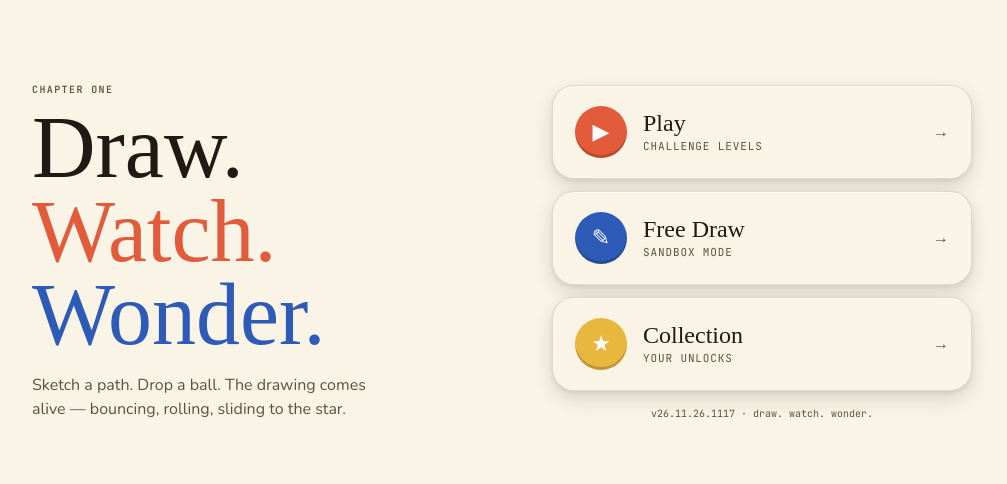
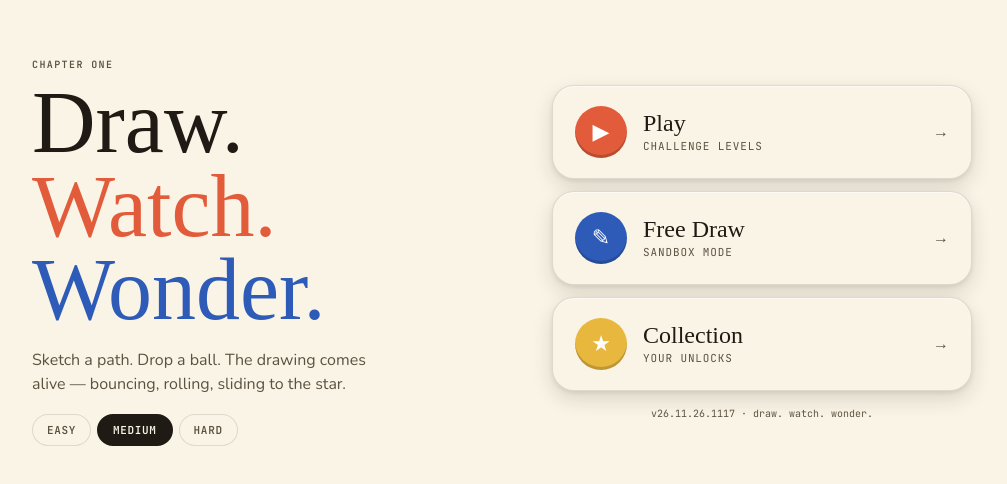
Before and after one commit to ezar/drawvity, a React (Vite) app: page / in a window 1280 px wide. Shown: the part 148-632 px from the top of the page, without its empty margins (138-1145 px from the left). Built offline with nearby package versions, Linux system fonts and the light colour scheme; a web font is replaced by a local one.

Commit message:
feat: difficulty system (easy/medium/hard) + trajectory preview on Easy, strokes per difficulty

```diff
--- a/src/components/GameCanvas.tsx
+++ b/src/components/GameCanvas.tsx
@@ -1,7 +1,7 @@
 import { useRef, useEffect, useCallback } from 'react'
 import type { Level, WorldDef, BallDef, Point } from '../types'
-import { setupCanvas, drawWorldBg, drawObstacles, drawStrokes, drawGoalStar, drawBallAndTrail, drawBallSpawn, createWinParticles } from '../engine/renderer'
-import { createPhysicsWorld, stepEngine, destroyPhysicsWorld } from '../engine/physics'
+import { setupCanvas, drawWorldBg, drawObstacles, drawStrokes, drawGoalStar, drawBallAndTrail, drawBallSpawn, drawTrajectory, createWinParticles } from '../engine/renderer'
+import { createPhysicsWorld, stepEngine, destroyPhysicsWorld, simulateTrajectory } from '../engine/physics'
 import { playDraw, playLaunch, playBounce } from '../engine/audio'
 import Matter from 'matter-js'
 import type { TrailPoint } from '../engine/renderer'
@@ -17,6 +17,7 @@ interface Props {
   ball: BallDef
   strokeColor: string
   launching: boolean
+  showTrajectory: boolean
   onWin: (strokesUsed: number) => void
   onLoss: () => void
   strokes: Point[][]
@@ -25,23 +26,28 @@ interface Props {
 
 export function GameCanvas({
   width, height, level, world, ball,
-  strokeColor, launching, onWin, onLoss,
-  strokes, setStrokes,
+  strokeColor, launching, showTrajectory,
+  onWin, onLoss, strokes, setStrokes,
 }: Props) {
   const staticRef = useRef<HTMLCanvasElement>(null)
   const dynamicRef = useRef<HTMLCanvasElement>(null)
   const drawingRef = useRef<Point[] | null>(null)
   const rafRef = useRef(0)
 
-  // ── render static layer (BG + obstacles + strokes + spawn indicator)
+  // ── render static layer (BG + obstacles + strokes + trajectory + spawn indicator)
   const renderStatic = useCallback(() => {
     const c = staticRef.current; if (!c) return
     const ctx = c.getContext('2d')!
     drawWorldBg(ctx, width, height, world)
     drawObstacles(ctx, level.obstacles, width, height, world.accent)
     drawStrokes(ctx, strokes, strokeColor)
+    // trajectory preview (easy mode only, when strokes exist, before launch)
+    if (showTrajectory && strokes.length > 0 && !launching) {
+      const traj = simulateTrajectory(level, strokes, ball, world, width, height, 280)
+      drawTrajectory(ctx, traj, ball.color)
+    }
     drawBallSpawn(ctx, level.ballSpawn, width, height, ball.color, launching)
-  }, [width, height, world, level, strokes, strokeColor, ball.color, launching])
+  }, [width, height, world, level, strokes, strokeColor, ball, launching, showTrajectory])
 
   // ── setup canvases ONLY on size change (avoids compounding ctx.scale)
   useEffect(() => {
--- a/src/engine/physics.ts
+++ b/src/engine/physics.ts
@@ -116,3 +116,28 @@ export function destroyPhysicsWorld(engine: Matter.Engine): void {
   Matter.World.clear(engine.world, false)
   Matter.Engine.clear(engine)
 }
+
+/**
+ * Headless physics simulation for trajectory preview (Easy mode).
+ * Runs synchronously — fast enough (<5ms for 300 steps).
+ * Returns sampled ball positions (every 3rd frame).
+ */
+export function simulateTrajectory(
+  level: Level,
+  strokes: Point[][],
+  ball: BallDef,
+  worldDef: WorldDef,
+  canvasW: number,
+  canvasH: number,
+  steps = 300
+): Point[] {
+  const { engine, ballBody } = createPhysicsWorld(level, strokes, ball, worldDef, canvasW, canvasH)
+  const path: Point[] = []
+  for (let i = 0; i < steps; i++) {
+    Matter.Engine.update(engine, 1000 / 60)
+    if (i % 3 === 0) path.push({ x: ballBody.position.x, y: ballBody.position.y })
+    if (ballBody.position.y > canvasH + 60) break
+  }
+  destroyPhysicsWorld(engine)
+  return path
+}
--- a/src/engine/renderer.ts
+++ b/src/engine/renderer.ts
@@ -222,6 +222,23 @@ export function drawBallAndTrail(
 
 // ─── HiDPI canvas setup ──────────────────────────────────────────────────────
 
+// ─── Trajectory preview (Easy mode) ──────────────────────────────────────────
+
+export function drawTrajectory(ctx: CanvasRenderingContext2D, path: Point[], ballColor: string): void {
+  if (path.length < 2) return
+  ctx.save()
+  for (let i = 0; i < path.length; i++) {
+    const t = 1 - i / path.length          // 1 at start → 0 at end
+    const r = 2.5 * t + 0.8
+    ctx.globalAlpha = t * 0.55
+    ctx.fillStyle = ballColor
+    ctx.beginPath()
+    ctx.arc(path[i].x, path[i].y, r, 0, Math.PI * 2)
+    ctx.fill()
+  }
+  ctx.restore()
+}
+
 // ─── Ball spawn indicator ────────────────────────────────────────────────────
 
 export function drawBallSpawn(
--- a/src/screens/LevelScreen.tsx
+++ b/src/screens/LevelScreen.tsx
@@ -10,6 +10,7 @@ import { BALL_MAP } from '../data/balls'
 import { getLevel } from '../data/levels'
 import { palette } from '../theme/toy'
 import { STROKE_COLORS } from '../data/colors'
+import { DIFFICULTY_STROKES } from '../types'
 import type { Point } from '../types'
 
 interface Props {
@@ -19,13 +20,16 @@ interface Props {
 }
 
 export function LevelScreen({ onBack, onNextLevel, freeDraw = false }: Props) {
-  const { currentWorld, currentLevel, selectedBall, selectBall, selectedColorId, recordResult } = useGameStore()
+  const { currentWorld, currentLevel, selectedBall, selectBall, selectedColorId, difficulty, recordResult } = useGameStore()
   const strokeColor = STROKE_COLORS.find(c => c.id === selectedColorId)?.hex ?? palette.ink
+  const strokesMax = freeDraw ? Infinity : DIFFICULTY_STROKES[difficulty]
+  const showTrajectory = difficulty === 'easy' && !freeDraw
   const world = WORLD_MAP[currentWorld]
   const ball = BALL_MAP[selectedBall]
-  const level = freeDraw
+  const baseLevel = freeDraw
     ? { id: 'free', name: 'Free Draw', worldId: currentWorld, ballSpawn: { x: 0.1, y: 0.1 }, goal: { x: -1, y: -1 }, strokesMax: Infinity, obstacles: [] }
     : getLevel(currentWorld, currentLevel)
+  const level = { ...baseLevel, strokesMax }
 
   const [strokes, setStrokes] = useState<Point[][]>([])
   const [launching, setLaunching] = useState(false)
@@ -103,6 +107,7 @@ export function LevelScreen({ onBack, onNextLevel, freeDraw = false }: Props) {
           ball={ball}
           strokeColor={strokeColor}
           launching={launching}
+          showTrajectory={showTrajectory}
           onWin={handleWin}
           onLoss={handleLoss}
           strokes={strokes}
--- a/src/screens/MenuScreen.tsx
+++ b/src/screens/MenuScreen.tsx
@@ -3,7 +3,8 @@ import { toy, palette } from '../theme/toy'
 import { useIsPortrait } from '../hooks/useIsPortrait'
 import { playTap } from '../engine/audio'
 import { hapticTap } from '../hooks/useHaptic'
-import type { ScreenId } from '../types'
+import { useGameStore } from '../store/gameStore'
+import type { Difficulty, ScreenId } from '../types'
 
 interface Props { onNav: (s: ScreenId) => void }
 
@@ -13,8 +14,15 @@ const CARDS = [
   { id: 'collection' as ScreenId, label: 'Collection', desc: 'Your unlocks',     icon: '★', tone: palette.secondary },
 ]
 
+const DIFFICULTIES: { id: Difficulty; label: string; desc: string }[] = [
+  { id: 'easy',   label: 'Easy',   desc: '4 strokes · preview' },
+  { id: 'medium', label: 'Medium', desc: '3 strokes'           },
+  { id: 'hard',   label: 'Hard',   desc: '2 strokes'           },
+]
+
 export function MenuScreen({ onNav }: Props) {
   const portrait = useIsPortrait()
+  const { difficulty, setDifficulty } = useGameStore()
 
   return (
     <div style={{
@@ -55,6 +63,37 @@ export function MenuScreen({ onNav }: Props) {
           <p style={{ fontFamily: 'Nunito', fontSize: 16, color: palette.inkSoft, maxWidth: 340, marginTop: 6, lineHeight: 1.5 }}>
             Sketch a path. Drop a ball. The drawing comes alive — bouncing, rolling, sliding to the star.
           </p>
+        )}
+
+        {/* difficulty selector */}
+        <div style={{ display: 'flex', gap: 6, marginTop: portrait ? 4 : 8 }}>
+          {DIFFICULTIES.map(d => {
+            const active = d.id === difficulty
+            return (
+              <motion.button
+                key={d.id}
+                whileTap={{ scale: 0.92 }}
+                onClick={() => { hapticTap(); playTap(); setDifficulty(d.id) }}
+                style={{
+                  padding: '7px 14px', borderRadius: 999,
+                  border: active ? `2px solid ${palette.ink}` : toy.border,
+                  background: active ? palette.ink : palette.paper,
+                  color: active ? palette.paper : palette.inkSoft,
+                  fontFamily: 'JetBrains Mono', fontSize: 11, fontWeight: 700,
+                  letterSpacing: '.06em', textTransform: 'uppercase',
+                  cursor: 'pointer', transition: 'all .15s ease',
+                }}
+              >
+                {d.label}
+                {active && d.id === 'easy' && <span style={{ marginLeft: 4, opacity: .7 }}>✎</span>}
+              </motion.button>
+            )
+          })}
+        </div>
+        {difficulty === 'easy' && (
+          <div style={{ fontFamily: 'JetBrains Mono', fontSize: 10, color: palette.inkSoft, opacity: .8, marginTop: 2 }}>
+            trajectory preview enabled
+          </div>
         )}
       </div>
 
--- a/src/store/gameStore.ts
+++ b/src/store/gameStore.ts
@@ -1,6 +1,6 @@
 import { create } from 'zustand'
 import { persist } from 'zustand/middleware'
-import type { WorldId, BallId, ScreenId, Progress } from '../types'
+import type { WorldId, BallId, ScreenId, Progress, Difficulty } from '../types'
 
 const WORLD_ORDER: WorldId[] = ['lab', 'factory', 'castle', 'space']
 const UNLOCK_THRESHOLD = 15
@@ -15,6 +15,7 @@ const initialData = {
   currentLevel: 0,
   selectedBall: 'classic' as BallId,
   selectedColorId: 'ink' as string,
+  difficulty: 'medium' as Difficulty,
   progress: {
     lab:     emptyProgress(),
     factory: emptyProgress(),
@@ -31,6 +32,7 @@ interface GameState {
   currentLevel: number
   selectedBall: BallId
   selectedColorId: string
+  difficulty: Difficulty
   progress: Record<WorldId, Progress>
   unlockedBalls: BallId[]
   unlockedColors: string[]
@@ -43,6 +45,7 @@ interface GameState {
   setLevel: (n: number) => void
   selectBall: (b: BallId) => void
   selectColor: (id: string) => void
+  setDifficulty: (d: Difficulty) => void
   recordResult: (world: WorldId, level: number, stars: number) => void
   getInitialState: () => typeof initialData
 }
@@ -69,6 +72,7 @@ export const useGameStore = create<GameState>()(
       setLevel: (currentLevel) => set({ currentLevel }),
       selectBall: (selectedBall) => set({ selectedBall }),
       selectColor: (selectedColorId) => set({ selectedColorId }),
+      setDifficulty: (difficulty) => set({ difficulty }),
 
       recordResult: (world, level, stars) => {
         const prev = get().progress[world].stars[level] ?? 0
@@ -98,6 +102,7 @@ export const useGameStore = create<GameState>()(
         unlockedColors:  s.unlockedColors,
         selectedBall:    s.selectedBall,
         selectedColorId: s.selectedColorId,
+        difficulty:      s.difficulty,
       }),
     }
   )
--- a/src/types.ts
+++ b/src/types.ts
@@ -1,6 +1,13 @@
 export type WorldId = 'lab' | 'factory' | 'castle' | 'space'
 export type BallId = 'classic' | 'heavy' | 'bouncy' | 'feather' | 'magnet' | 'comet'
 export type ScreenId = 'menu' | 'map' | 'level' | 'free' | 'collection'
+export type Difficulty = 'easy' | 'medium' | 'hard'
+
+export const DIFFICULTY_STROKES: Record<Difficulty, number> = {
+  easy:   4,
+  medium: 3,
+  hard:   2,
+}
 
 export interface Point { x: number; y: number }
 
```
